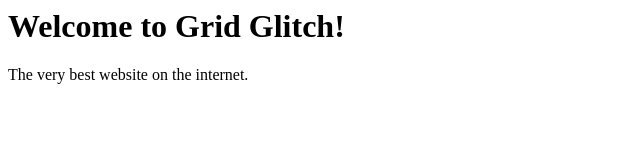
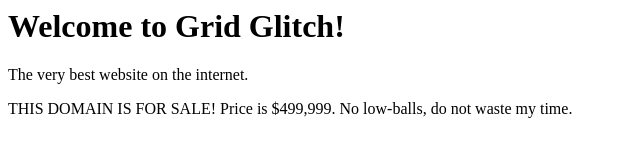
Before and after one commit to Astra376/GridGlitch2, a plain HTML site: page index.html in a window 1280 px wide. Shown: the whole page, without its empty margins (0-640 px from the left). Drawn offline with Linux system fonts and the light colour scheme.

Commit message:
Update index.html

```diff
--- a/index.html
+++ b/index.html
@@ -1,2 +1,3 @@
 <h1>Welcome to Grid Glitch!</h1>
 <p>The very best website on the internet.</p>
+<p>THIS DOMAIN IS FOR SALE! Price is $499,999. No low-balls, do not waste my time.</p>
```
